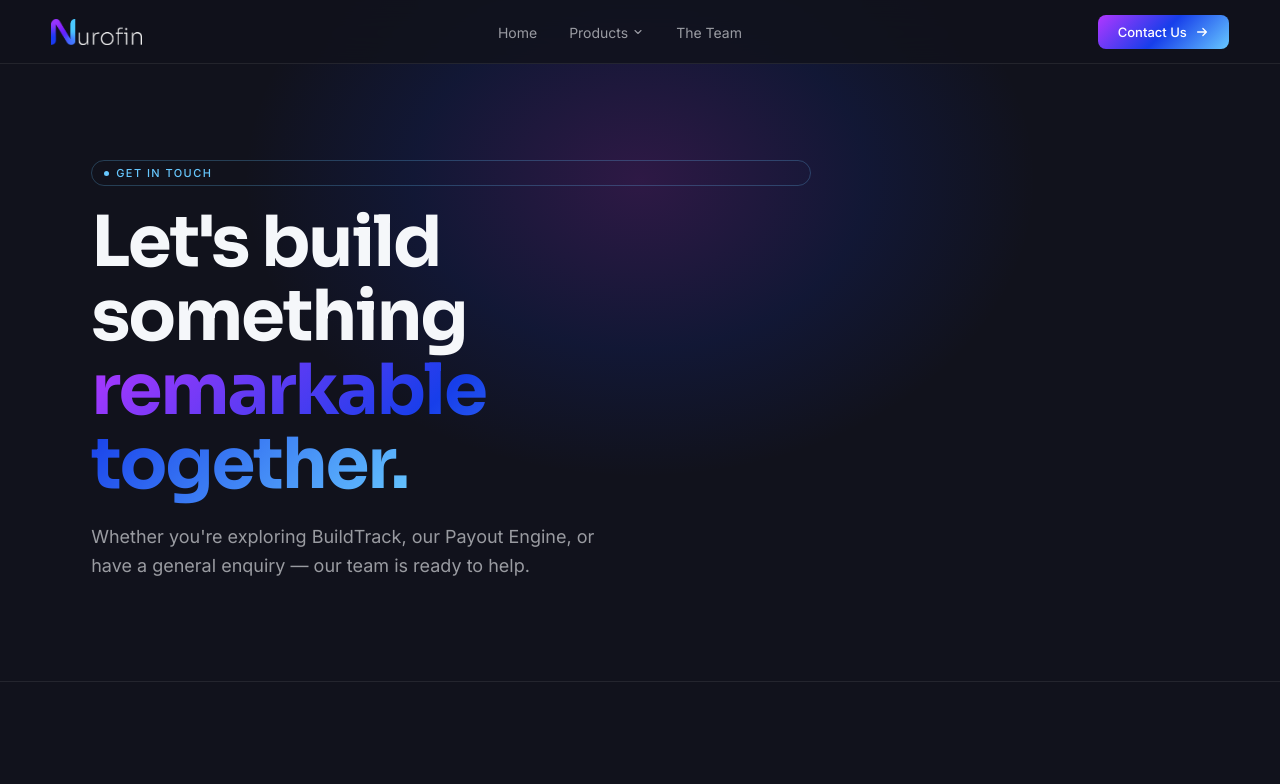
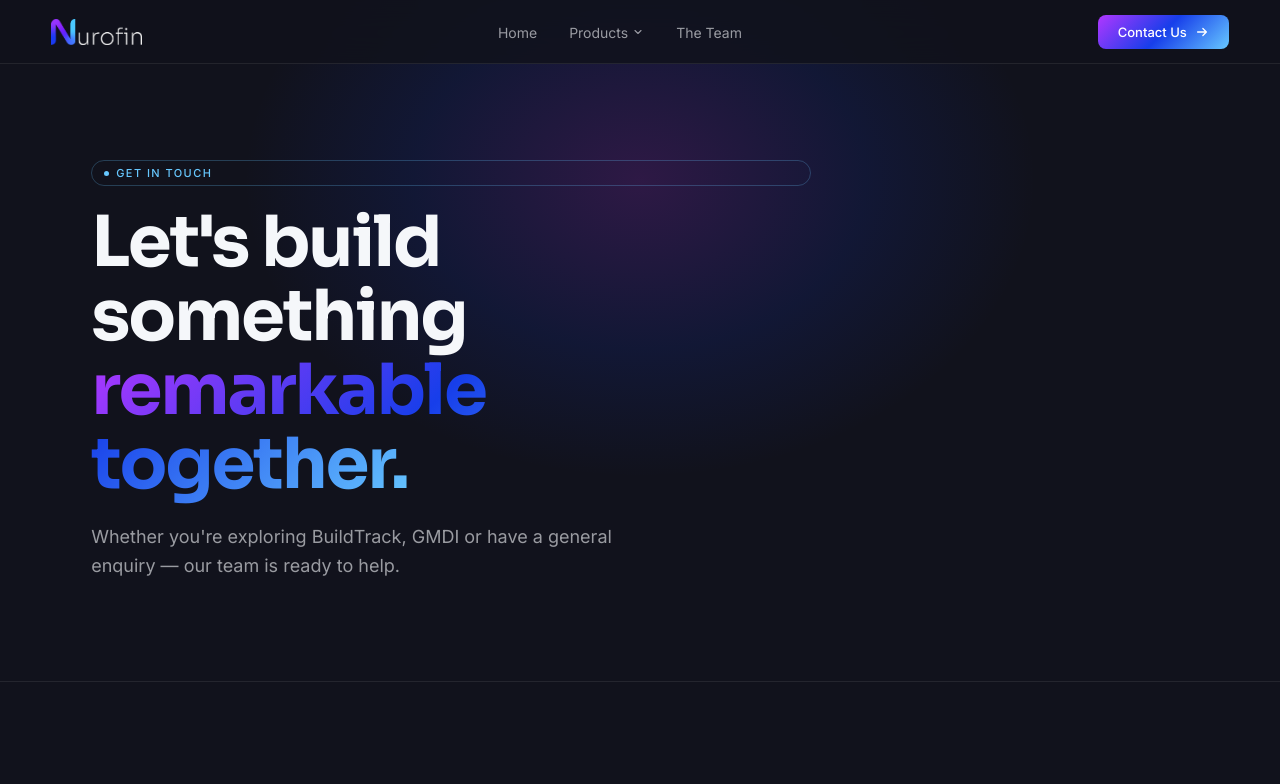
Before and after one commit to Nurofin-Quantum-HQ/nurofin, a React (Vite) app: page /contact in a window 1280 px wide. Shown: the top 784 px of the page. Built offline with nearby package versions, Linux system fonts and the light colour scheme.

Commit message:
small fix: payout engine to GMDI

```diff
--- a/src/pages/Contact.jsx
+++ b/src/pages/Contact.jsx
@@ -61,7 +61,7 @@ export default function Contact() {
               <span className="grad-text">remarkable together.</span>
             </h1>
             <p className="contact-hero__sub fade-up" style={{ animationDelay: '0.22s' }}>
-              Whether you're exploring BuildTrack, our Payout Engine, or have a general enquiry —
+              Whether you're exploring BuildTrack, GMDI or have a general enquiry —
               our team is ready to help.
             </p>
           </div>
```
